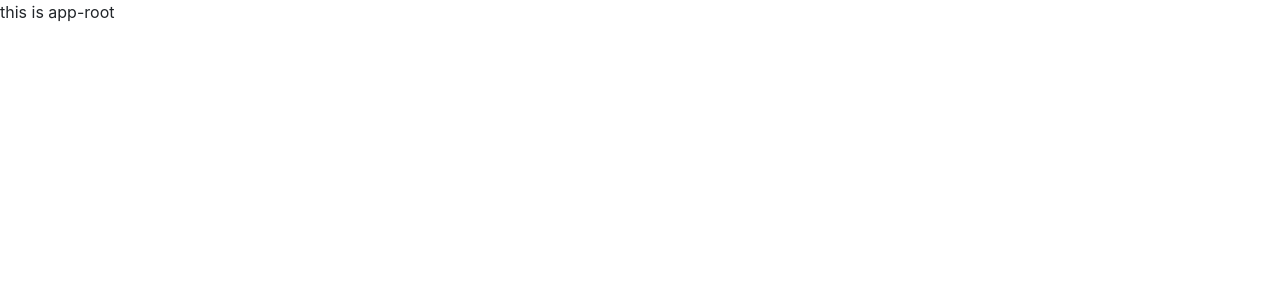
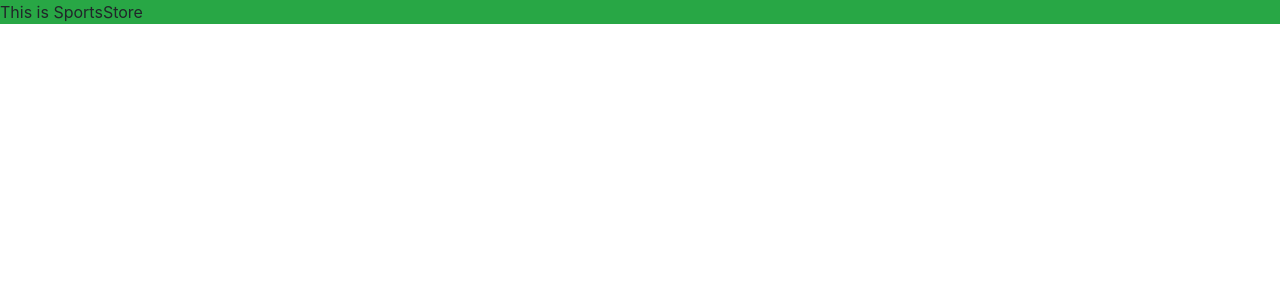
Before and after one commit to croakerzzz/SportsStore, an Angular app: page / in a window 1280 px wide. Shown: the top 300 px of the page. Built offline with nearby package versions, Linux system fonts and the light colour scheme.

Commit message:
первая страница

```diff
--- a/src/app/app.component.html
+++ /dev/null
@@ -1 +0,0 @@
-<div>this is app-root</div>
--- a/src/app/app.component.ts
+++ b/src/app/app.component.ts
@@ -1,9 +1,8 @@
-import { Component } from '@angular/core';
+import {Component} from '@angular/core';
 
 @Component({
   selector: 'app-root',
-  templateUrl: './app.component.html',
-  styleUrls: ['./app.component.css']
+  template: '<div class="bg-success p-a-1 text-xs-center">This is SportsStore</div>'
 })
 export class AppComponent {
   title = 'SportsStore';
```
